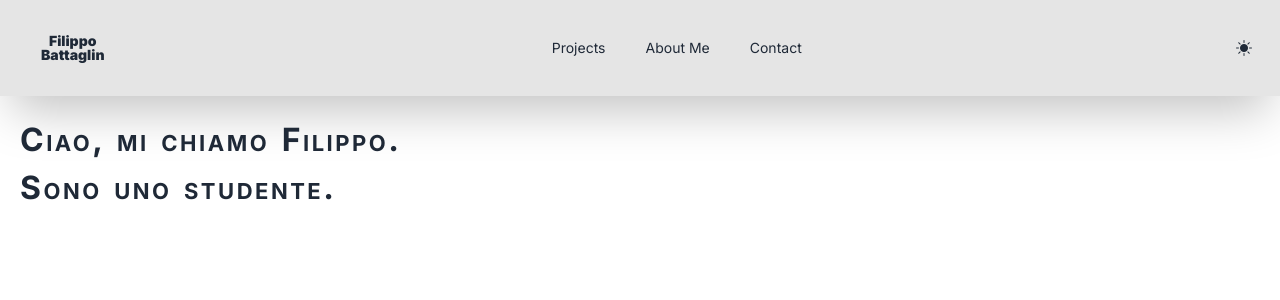
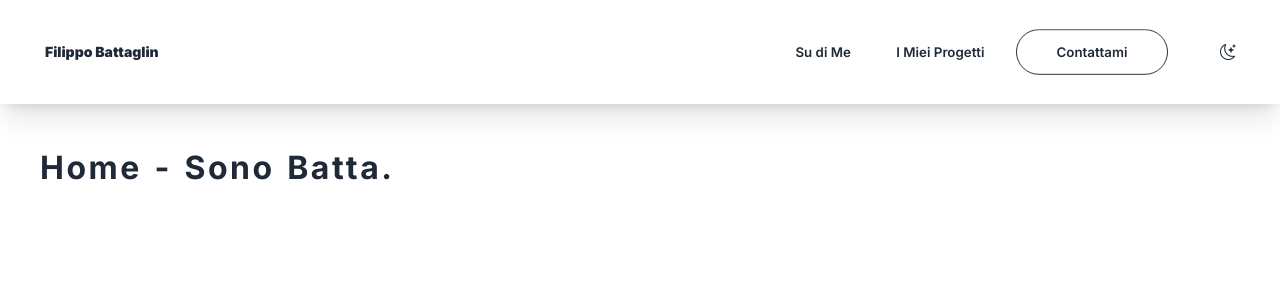
Before and after one commit to Fil0611/Portfolio, a Next.js app: page / in a window 1280 px wide. Shown: the top 300 px of the page. Built offline with nearby package versions, Linux system fonts and the light colour scheme.

Commit message:
- Changed metadata for website - Added padding to every children page - Added 'page.tsx' for About and Contacts pages - Completed styling for navbar

```diff
--- /dev/null
+++ b/src/app/about/page.tsx
@@ -0,0 +1,5 @@
+export default function About() {
+  return(
+    <h1>Su di me</h1>
+  );
+}
--- a/src/app/contacts/page.tsx
+++ b/src/app/contacts/page.tsx
@@ -1,5 +1,7 @@
-export default function Home() {
+export default function Contacts() {
   return (
-    <h1>Contatti</h1>
+    <div className='m-10'>
+      <h1>Contatti</h1>
+    </div>
   );
 }
--- a/src/app/layout.tsx
+++ b/src/app/layout.tsx
@@ -6,8 +6,8 @@ import Navbar from '@/components/navbar';
 const inter = Inter({ subsets: ["latin"] });
 
 export const metadata: Metadata = {
-  title: 'Create Next App',
-  description: 'Generated by create next app',
+  title: 'Filippo Battaglin',
+  description: 'Portfolio personale di Filippo Battaglin',
 };
 
 export default function RootLayout({
@@ -17,9 +17,15 @@ export default function RootLayout({
 }>) {
   return (
     <html lang='en'>
+      <head>
+        <meta name='viewport' content='width=device-width, initial-scale=1.0' />
+      </head>
+
       <body className={inter.className}>
         <Navbar />
-        {children}
+        <div className='m-10'>
+          {children}
+        </div>
       </body>
     </html>
   );
--- a/src/app/page.tsx
+++ b/src/app/page.tsx
@@ -1,12 +1,10 @@
 import 'bootstrap-icons/font/bootstrap-icons.css';
-import Navbar from '@/components/navbar';
 
 export default function Home() {
   return (
     <>
-      <h1 className='ps-5 pt-5'>
-        Ciao, mi chiamo Filippo.<br />
-        Sono uno studente.
+      <h1>
+        Home - Sono Batta.
       </h1>
     </>
   );
--- /dev/null
+++ b/src/app/projects/page.tsx
@@ -0,0 +1,5 @@
+export default function Projects() {
+  return (
+    <h1>Progetti</h1>
+  );
+}
--- a/src/components/navbar.tsx
+++ b/src/components/navbar.tsx
@@ -1,30 +1,44 @@
-'use client'
-
 import Link from 'next/link';
-import ThemeButton from './themeButton';
-import { useState } from 'react';
 
 export default function Navbar() {
   return (
-    <div className='navbar bg-neutral-200 dark:bg-neutral-900 p-3 shadow-2xl'>
-      <div className='flex-auto p-3'>
-        <Link href={'/'} className='btn btn-ghost hover:shadow-xl hover:bg-neutral-900 dark:hover:bg-neutral-200 hover:text-neutral-200 dark:hover:text-neutral-900'>
-          <b><b>
-            Filippo<br />
-            Battaglin
-          </b></b>
+    <div className='navbar px-7 py-5 shadow-xl'>
+      <div className='mr-5'>
+        <div className='dropdown dropdown-start'>
+          <div tabIndex={0} role='button' className='btn btn-ghost btn-circle m-2 mr-5 md:hidden'>
+            <svg xmlns="http://www.w3.org/2000/svg" className="h-5 w-5" fill="none" viewBox="0 0 24 24" stroke="currentColor">
+              <path strokeLinecap="round" strokeLinejoin="round" strokeWidth="2" d="M4 6h16M4 12h8m-8 6h16" />
+            </svg>
+          </div>
+          <ul tabIndex={0} className='dropdown-content menu menu-sm bg-base-200 z-[1] p-3 rounded-box shadow'>
+            <li><Link className='btn btn-ghost w-40 flex-auto' href={'/projects'}>Progetti</Link></li>
+            <li><Link className='btn btn-ghost w-40 flex-auto' href={'/contacts'}>Contatti</Link></li>
+          </ul>
+        </div>
+
+        <Link href={'/'} className='btn btn-ghost text-md hover:shadow-xl hover:bg-neutral-900 dark:hover:bg-neutral-200 hover:text-neutral-200 dark:hover:text-neutral-900'>
+          <b><b>Filippo Battaglin</b></b>
         </Link>
       </div>
 
-      <div className='flex-auto'>
-        <ul className='menu menu-horizontal'>
-          <li className='p-1'><Link href={'/'}>Projects</Link></li>
-          <li className='p-1'><Link href={'/'}>About Me</Link></li>
-          <li className='p-1'><Link href={'/contacts'}>Contact</Link></li>
+      <div className='navbar-middle flex-1' />
+
+      <div className='hidden md:flex'>
+        <ul tabIndex={0} className='menu menu-horizontal'>
+          <li className='pr-1'><Link className='btn btn-ghost' href={'/about'}>Su di Me</Link></li>
+          <li className='px-1'><Link className='btn btn-ghost' href={'/projects'}>I Miei Progetti</Link></li>
+          <li className='pl-1'><Link className='btn btn-ghost btn-circle btn-outline w-40 flex-auto' href={'/contacts'}>Contattami</Link></li>
         </ul>
       </div>
 
-      <ThemeButton />
+      {/* Implementare la funzione per riconoscere il tema applicato attualmente dal sistema ospite */}
+      <div className='ml-6'>
+        <label className='swap swap-rotate btn-ghost btn-circle'>
+          <input type='checkbox' className='theme-controller' value='light' />
+          <i className='bi-brightness-high swap-on' />
+          <i className='bi-moon-stars swap-off' />
+        </label>
+      </div>
     </div>
   )
 }
--- a/src/components/themeButton.tsx
+++ /dev/null
@@ -1,33 +0,0 @@
-'use client'
-
-import "bootstrap-icons/font/bootstrap-icons.css";
-import { useState } from 'react';
-
-export default function ThemeButton() {
-	const isLight: boolean = true;
-
-	// 1. ottenere il tema selezionato
-	// 2. impostarlo come valore iniziale per lo state
-	// 3. quando cambia il valore di theme, cambiare anche prefers-color-scheme in accordanza
-	const [theme, setTheme] = useState(isLight);
-
-	// Funzione per l'handling the tema selezionato
-	function handleChangeTheme() {
-		console.log("Changed Theme!");	// [DEBUG]
-		if (theme) {
-			setTheme(false);
-		} else {
-			setTheme(true);
-		}
-	}
-
-	return (
-		<div className='flex-none'>
-			<div role='button' className='btn btn-ghost btn-circle'>
-				<button className='navbar-end' onClick={handleChangeTheme}>
-					<i className={'bi-' + (theme ? 'brightness-high' : 'moon-stars') + '-fill'} style={{ fontSize: 1 + 'rem' }} />
-				</button>
-			</div>
-		</div>
-	)
-}
--- a/src/globals.css
+++ b/src/globals.css
@@ -13,5 +13,4 @@ h1 {
   letter-spacing: 2.5px;
   word-spacing: 2.5px;
   font-weight: bold;
-  font-variant: small-caps;
 }
```
